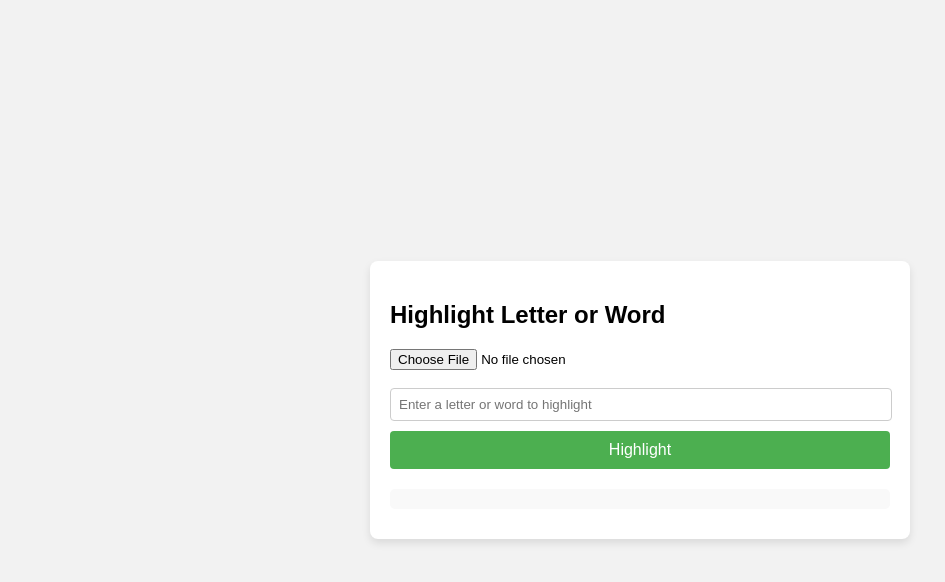
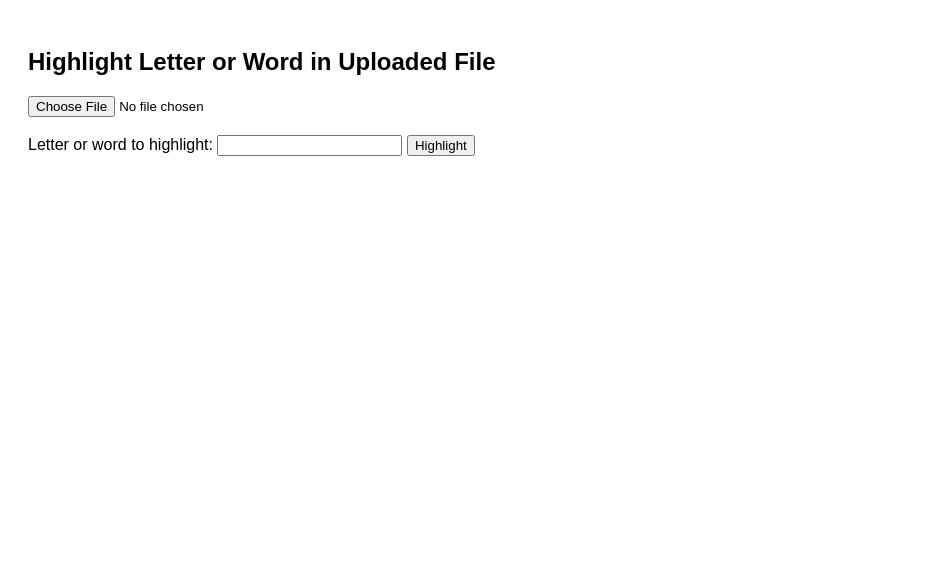
Before and after one commit to daUKa9/my-profile, a plain HTML site: page index.html in a window 1280 px wide. Shown: the whole page, without its empty margins (0-945 px from the left). Drawn offline with Linux system fonts and the light colour scheme.

Commit message:
Update index.html

```diff
--- a/index.html
+++ b/index.html
@@ -3,73 +3,32 @@
 <html lang="en">
 <head>
   <meta charset="UTF-8">
-  <title>Word Highlighter</title>
+  <title>Letter or Word Highlighter</title>
   <style>
     body {
       font-family: Arial, sans-serif;
-      display: flex;
-      justify-content: center;
-      align-items: center;
-      height: 100vh;
-      background-color: #f2f2f2;
-      margin: 0;
-    }
-    .container {
-      background-color: #ffffff;
-      border-radius: 8px;
       padding: 20px;
-      box-shadow: 0 4px 8px rgba(0, 0, 0, 0.1);
-      width: 500px;
     }
     #output {
       margin-top: 20px;
       white-space: pre-wrap;
-      background-color: #f9f9f9;
+      background-color: #FFFFFF;
       padding: 10px;
       border-radius: 5px;
-      max-height: 300px;
-      overflow-y: auto;
     }
     strong {
-      background-color: yellow;
-    }
-    .counter {
-      margin-top: 10px;
-      font-weight: bold;
-      color: #333;
-    }
-    input[type="text"] {
-      width: calc(100% - 16px);
-      padding: 8px;
-      margin-bottom: 10px;
-      border: 1px solid #ccc;
-      border-radius: 4px;
-    }
-    button {
-      width: 100%;
-      padding: 10px;
-      background-color: #4CAF50;
-      border: none;
-      color: white;
-      font-size: 16px;
-      border-radius: 4px;
-      cursor: pointer;
-    }
-    button:hover {
-      background-color: #45a049;
+      background-color: white;
     }
   </style>
 </head>
 <body>
+  <h2>Highlight Letter or Word in Uploaded File</h2>
+  <input type="file" id="fileInput"><br><br>
+  <label for="wordInput">Letter or word to highlight:</label>
+  <input type="text" id="wordInput">
+  <button onclick="processFile()">Highlight</button>
 
-  <div class="container">
-    <h2>Highlight Letter or Word</h2>
-    <input type="file" id="fileInput"><br><br>
-    <input type="text" id="wordInput" placeholder="Enter a letter or word to highlight">
-    <button onclick="processFile()">Highlight</button>
-    <div id="output"></div>
-    <div class="counter" id="counter"></div>
-  </div>
+  <div id="output"></div>
 
   <script>
     function escapeRegExp(string) {
@@ -80,7 +39,6 @@
       const fileInput = document.getElementById('fileInput');
       const word = document.getElementById('wordInput').value;
       const output = document.getElementById('output');
-      const counter = document.getElementById('counter');
 
       if (!fileInput.files[0]) {
         alert("Please upload a file first.");
@@ -96,17 +54,9 @@
       reader.onload = function(e) {
         let text = e.target.result;
         const escapedWord = escapeRegExp(word);
-        const regex = new RegExp(escapedWord, 'gi');
-
-        // Подсветка и счетчик
-        const matches = [...text.matchAll(regex)];
+        const regex = new RegExp(escapedWord, 'gi'); // Match any instance, case-insensitive
         const highlighted = text.replace(regex, '<strong>$&</strong>');
         output.innerHTML = highlighted;
-
-        // Показать количество совпадений
-        counter.textContent = matches.length > 0
-          ? `Found ${matches.length} matches`
-          : "No matches found.";
       };
       reader.readAsText(fileInput.files[0]);
     }
```
